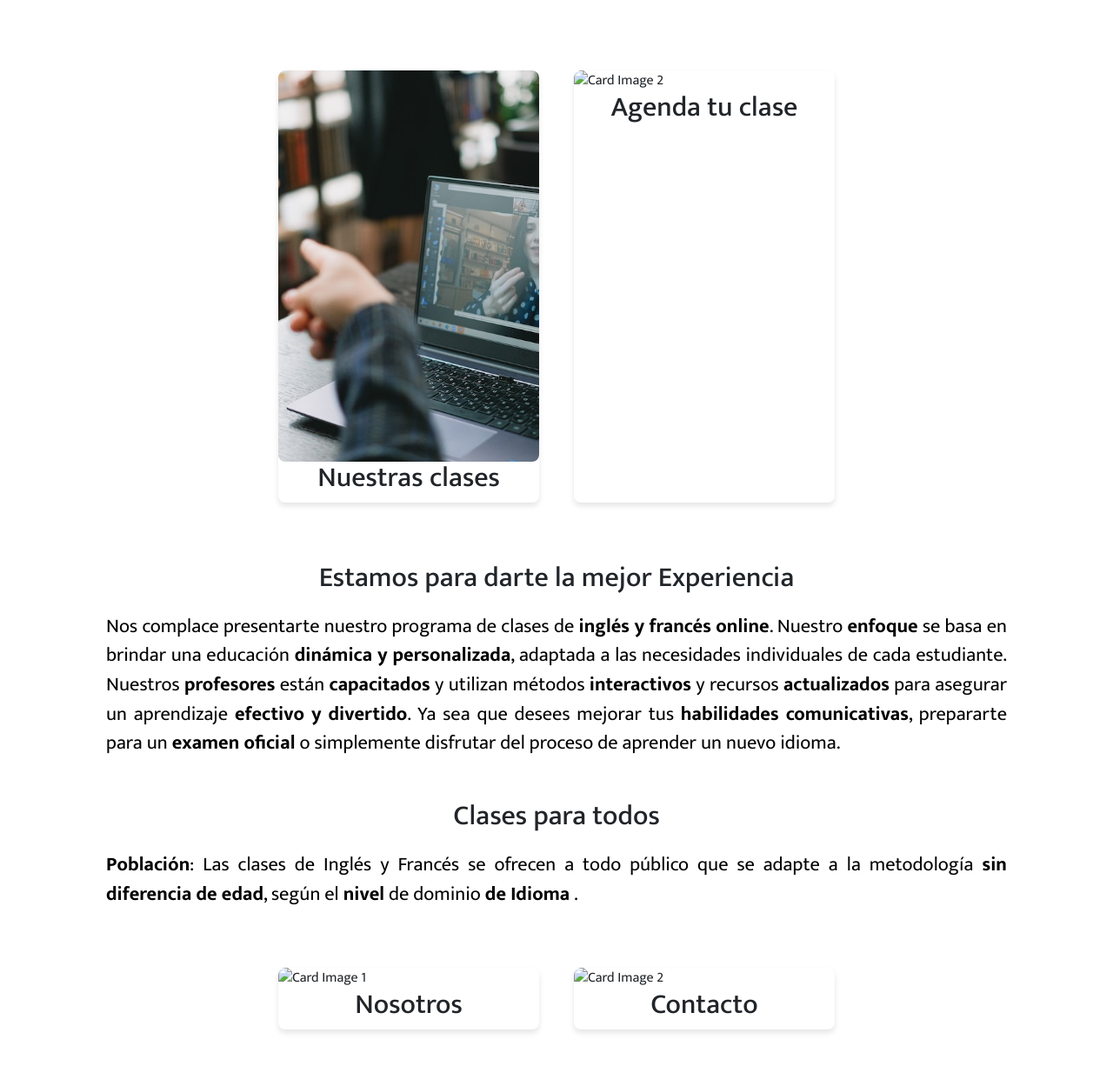
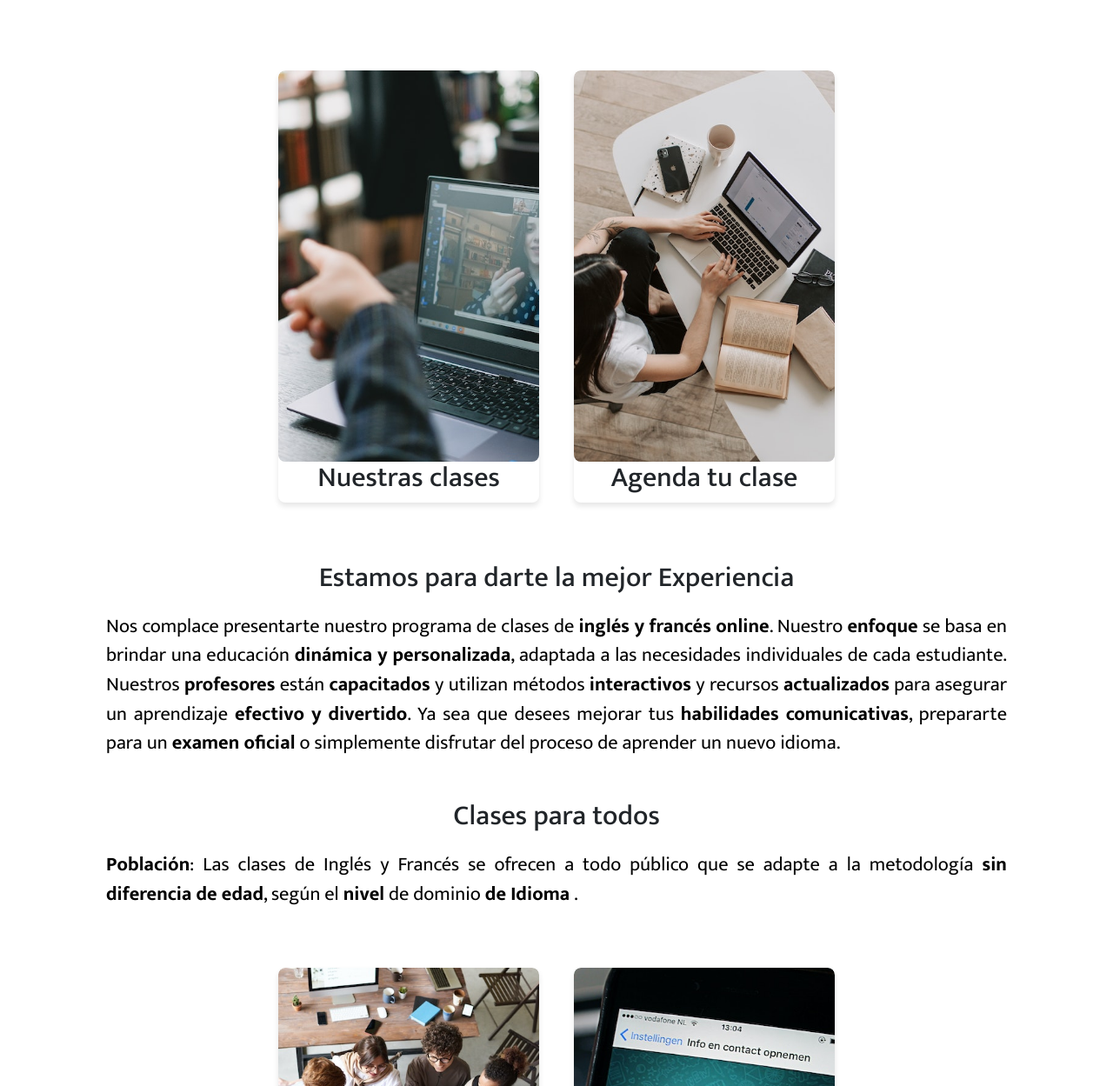
Before and after one commit to AndresSoracipa/Proyecto_Andres_Soracipa, a website: page index.html in a window 1280 px wide. Shown: the part 1511-2760 px from the top of the page at 87% size. Drawn offline with nearby package versions, Linux system fonts and the light colour scheme.

Commit message:
ahora si espero

```diff
--- a/index.html
+++ b/index.html
@@ -84,7 +84,7 @@
     <div class="card-containerInicioAnimate mt-5">
       <div class="cardInicioAnimate">
         <div class="card-contentInicioAnimate">
-          <img src="./assets/img/NuestrasClasesCard.jpg" alt="Card Image 1"
+          <img src="./assets/img/NuestrasClasesCard.jpg" alt="Nuestras clases"
             class="card-imageInicioAnimate">
           <div class="card-content">
             <h2 class=" text-center">Nuestras clases</h2>
@@ -99,7 +99,7 @@
 
       <div class="cardInicioAnimate">
         <div class="card-contentInicioAnimate">
-          <img src="./Proyecto_AndresSoracipa_SASS/assets/img/AgendatuclaseCard.jpg" alt="Card Image 2"
+          <img src="./assets/img/AgendaTuClaseCard.jpg" alt="Agenda tu clase"
             class="card-imageInicioAnimate">
             <div class="card-content">
               <h2 class="card-title text-center">Agenda tu clase</h2>
@@ -127,7 +127,7 @@
     <div class="card-containerInicioAnimate mt-5">
       <div class="cardInicioAnimate">
         <div class="card-contentInicioAnimate">
-          <img src="./Proyecto_AndresSoracipa_SASS/assets/img/NosotrosCard.jpg" alt="Card Image 1"
+          <img src="./assets/img/NosotrosCard.jpg" alt="Nosotros"
             class="card-imageInicioAnimate">
           <div class="card-content">
             <h2 class=" text-center">Nosotros</h2>
@@ -142,7 +142,7 @@
 
       <div class="cardInicioAnimate">
         <div class="card-contentInicioAnimate">
-          <img src="./Proyecto_AndresSoracipa_SASS/assets/img/ContactoCard.jpg" alt="Card Image 2"
+          <img src="./assets/img/ContactoCard.jpg" alt="Contacto"
             class="card-imageInicioAnimate">
             <div class="card-content">
               <h2 class="card-title text-center">Contacto</h2>
```
